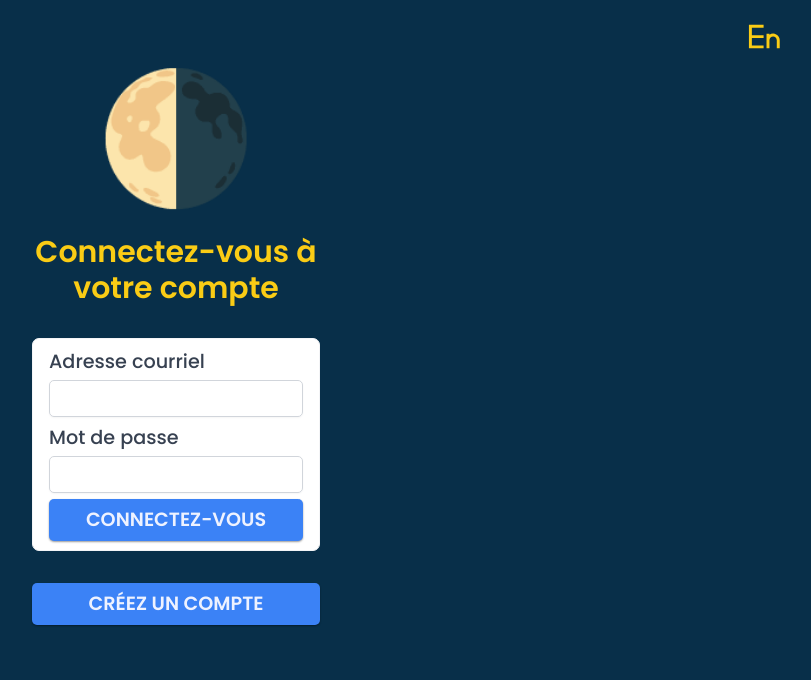
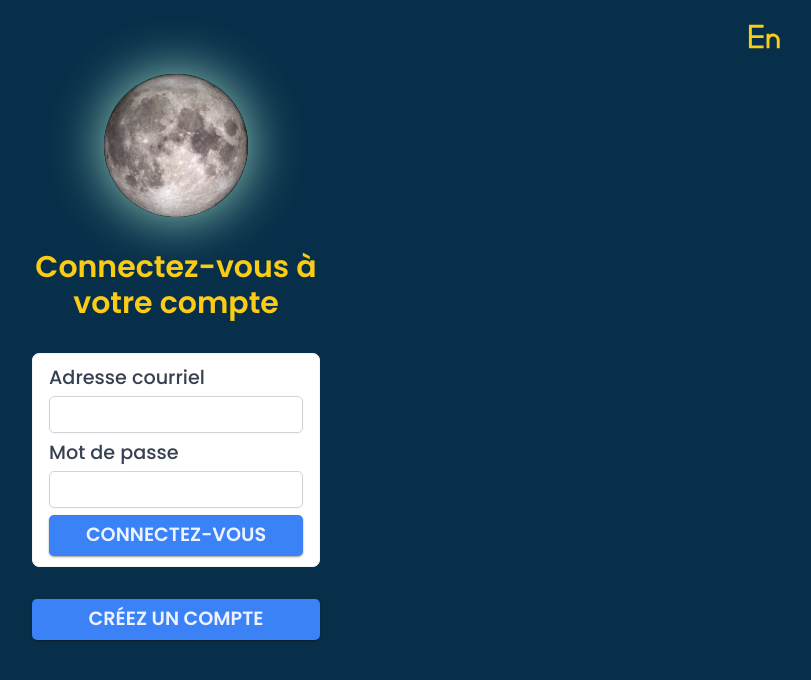
Before and after one commit to moonjeong4/moon-list, a React (Vite) app: page /login in a window 1280 px wide. Shown: the top 680 px of the page, without its empty margins (464-1275 px from the left). Built offline with nearby package versions, Linux system fonts and the light colour scheme.

Commit message:
logo with styles

```diff
--- a/src/features/authentication/Logo.jsx
+++ b/src/features/authentication/Logo.jsx
@@ -1,5 +1,30 @@
+import styled from 'styled-components';
+
+const StyledLogo = styled.div`
+  display: flex;
+  justify-content: center;
+`;
+
+const Img = styled.img`
+  width: 50%;
+  border-radius: 50%;
+  box-shadow: 0 0 40pt rgba(192, 255, 221, 0.81);
+  transition: ease;
+  transition-duration: 1s;
+  transition-delay: 0.1s;
+
+  &:hover {
+    transform: rotate(360deg);
+    box-shadow: 0 0 40pt red;
+  }
+`;
+
 function Logo() {
-  return <div className="text-center text-9xl">🌗</div>;
+  return (
+    <StyledLogo>
+      <Img src="/moon.jpeg" alt="Logo" />
+    </StyledLogo>
+  );
 }
 
 export default Logo;
--- a/src/features/items/Stats.jsx
+++ b/src/features/items/Stats.jsx
@@ -1,10 +1,10 @@
 export default function Stats({ listItems, isEnMode }) {
-  if (!listItems)
-    return (
-      <p className="pb-10 pt-4 text-center text-2xl text-yellow-200">
-        {isEnMode ? 'Loading..' : 'Charge..'}
-      </p>
-    );
+  // if (!listItems)
+  //   return (
+  //     <p className="pb-10 pt-4 text-center text-2xl text-yellow-200">
+  //       {isEnMode ? 'Loading..' : 'Charge..'}
+  //     </p>
+  //   );
 
   if (!listItems.length)
     return (
```
Also changed, not shown: public/moon.jpeg (added).
